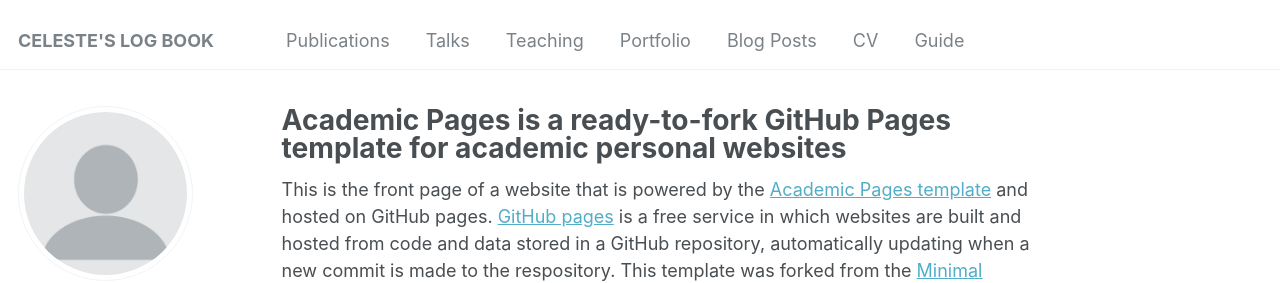
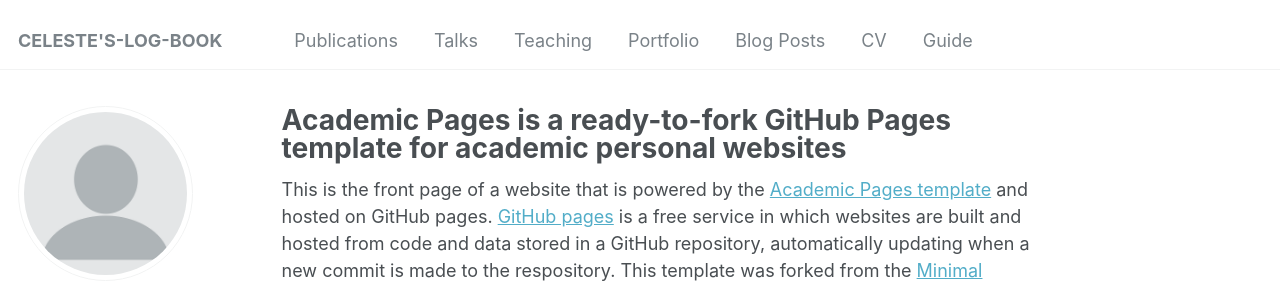
Before and after one commit to BUGERR/bugerr.github.io, a Jekyll site: the page built from _pages/about.md, in a window 1280 px wide. Shown: the top 283 px of the page. Built offline with Jekyll 4.4.1, drawn with Linux system fonts in a browser that asks for light colours; some web fonts are replaced; some of the changed lines change nothing that is shown.

Commit message:
Update _config.yml

```diff
--- a/_config.yml
+++ b/_config.yml
@@ -8,13 +8,13 @@
 
 # Basic Site Settings
 locale                   : "en-US"
-title                    : "CELESTE'S LOG BOOK"
+title                    : "CELESTE'S-LOG-BOOK"
 title_separator          : "-"
 name                     : &name "CELESTE"
 description              : &description "personal description"
-url                      : https://academicpages.github.io # the base hostname & protocol for your site e.g. "https://mmistakes.github.io"
+url                      : https://bugerr.github.io # the base hostname & protocol for your site e.g. "https://mmistakes.github.io"
 baseurl                  : "" # the subpath of your site, e.g. "/blog"
-repository               : "academicpages/academicpages.github.io"
+repository               : "bugerr/bugerr.github.io"
 
 # Site Author - The following control what appear as part of the author content on the side bar.
 #               If a field is blank the icon and link will not appear, otherwise it will be shown.
```
